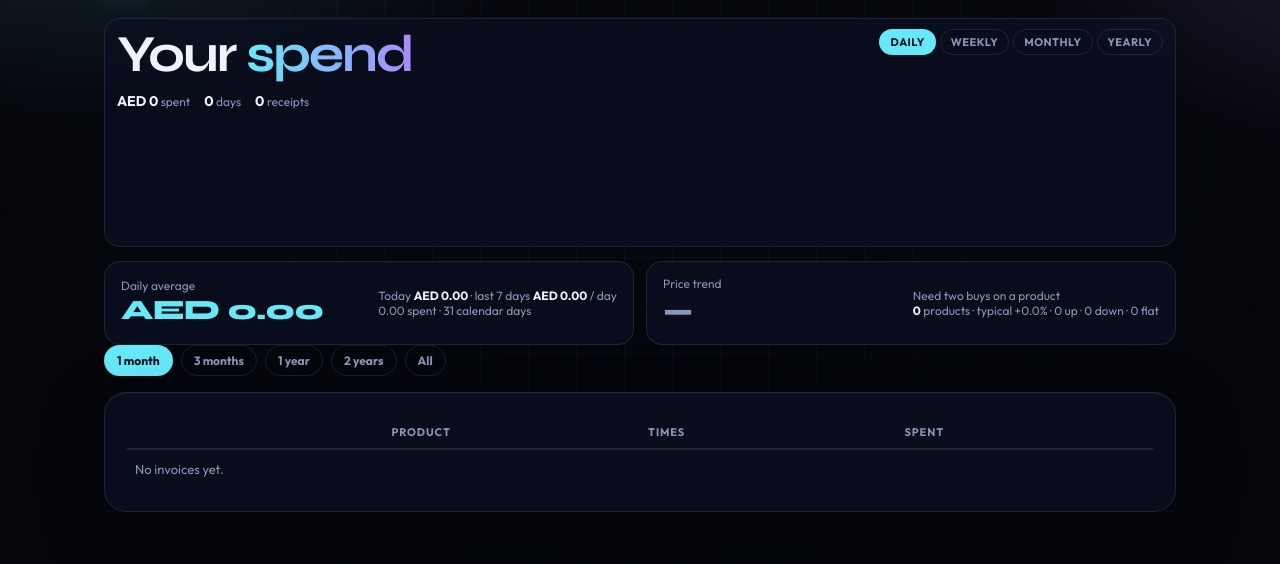
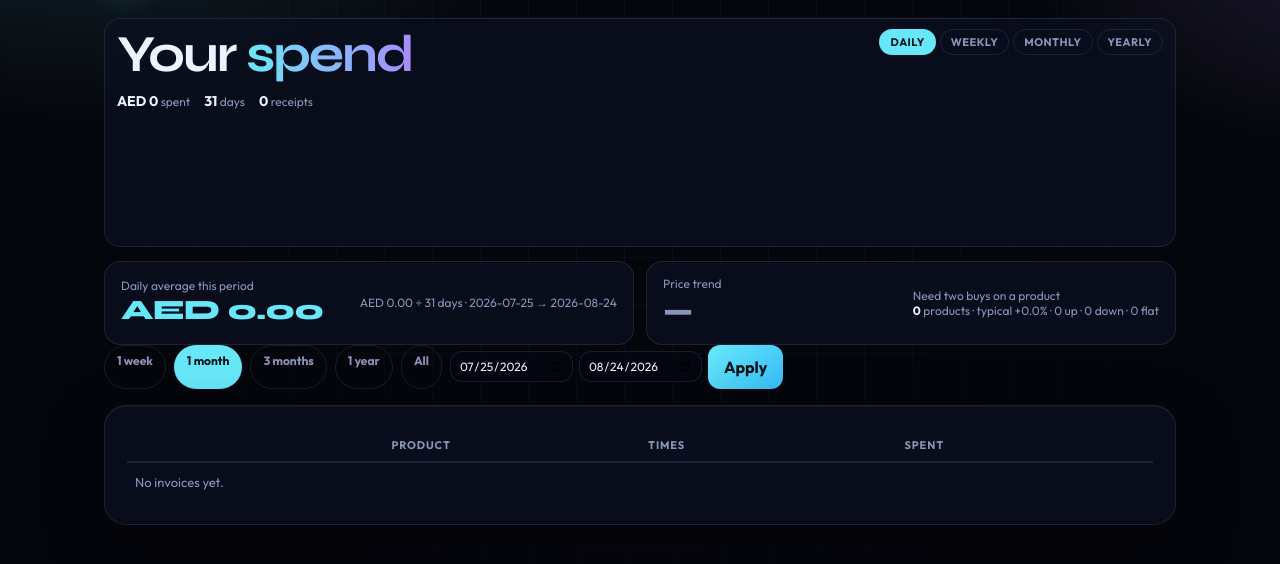
Before and after one commit to emrgim/bring-fast, a FastAPI app: page /dashboard?range=1m&grain=daily in a window 1280 px wide. Shown: the part 79-643 px from the top of the page. Run offline with FastAPI, Linux system fonts and the light colour scheme; the visitor is signed in with stand-in values (Sample User, id 1); data comes from the database, SQL or seed files in the repository; data that the repository does not hold is empty.

Commit message:
fix: daily average is spend of the selected period only
Hero figure is period total / calendar days. No today.
Range chips plus custom dates: week, month, year, or any interval.

```diff
--- a/bring_fast/__init__.py
+++ b/bring_fast/__init__.py
@@ -1,2 +1,2 @@
 """Bring Fast."""
-__version__ = "1.5.18"
+__version__ = "1.5.19"
--- a/bring_fast/app.py
+++ b/bring_fast/app.py
@@ -234,7 +234,13 @@
 
 
 @app.get("/dashboard", response_class=HTMLResponse)
-def spend_home(request: Request, range: str = "1m", grain: str = "monthly"):
+def spend_home(
+    request: Request,
+    range: str = "1m",
+    start: str = "",
+    end: str = "",
+    grain: str = "monthly",
+):
     user = current_user(request)
     if not user:
         return RedirectResponse("/login?mode=signin&next=/dashboard", status_code=303)
@@ -243,8 +249,7 @@
         if rec and rec.get("path") == "/dashboard" and rec.get("query"):
             return RedirectResponse("/dashboard?" + rec["query"], status_code=303)
     grain = grain if grain in purchases.GRAINS else "monthly"
-    range_key = range if range in purchases.RANGES else "1m"
-    since, until, range_key = purchases.resolve_window(user["id"], range_key)
+    since, until, range_key = purchases.resolve_window(user["id"], range, start, end)
     raw_days = purchases.daily_spend(user["id"], since=since, until=until)
     days = purchases.bucket_series(raw_days, grain)
     if grain == "daily" and len(days) > 60:
@@ -264,15 +269,17 @@
             "days_json": json.dumps(days),
             "dash_spend": snap["total"],
             "dash_receipts": snap["receipts"],
-            "dash_days": snap["shop_days"],
+            "dash_days": snap["calendar_days"],
             "daily_avg": snap["daily_avg"],
             "calendar_days": snap["calendar_days"],
-            "today_spend": snap["today"],
-            "week_avg": snap["week_avg"],
+            "range_start": since or "",
+            "range_end": until.isoformat(),
             "products": top,
             "trend": trend,
             "grain": grain,
             "range": range_key,
+            "start": start or (since or ""),
+            "end": end or until.isoformat(),
         },
     )
 
--- a/bring_fast/templates/base.html
+++ b/bring_fast/templates/base.html
@@ -294,7 +294,7 @@
       }
       .filters::-webkit-scrollbar { display:none; }
       .filters a { flex:0 0 auto; padding:10px 14px; font-size:13px; }
-      .filters form { display:none; }
+      .filters form { display:flex; }
       .grain { flex-wrap:nowrap; overflow-x:auto; }
       .dash-kpis { gap:10px; font-size:12px; }
       .dash-kpis b { font-size:16px; display:block; }
--- a/bring_fast/templates/home.html
+++ b/bring_fast/templates/home.html
@@ -12,7 +12,7 @@
     </div>
     <div class="grain">
       {% for key, label in [('daily','Daily'),('weekly','Weekly'),('monthly','Monthly'),('yearly','Yearly')] %}
-      <a class="{% if grain==key %}on{% endif %}" href="/dashboard?range={{ range }}&grain={{ key }}">{{ label }}</a>
+      <a class="{% if grain==key %}on{% endif %}" href="/dashboard?range={{ range }}&grain={{ key }}{% if range=='custom' %}&start={{ start }}&end={{ end }}{% endif %}">{{ label }}</a>
       {% endfor %}
     </div>
   </div>
@@ -30,13 +30,12 @@
 <div class="widgets">
   <div class="trend daily-avg">
     <div>
-      <div class="who">Daily average</div>
+      <div class="who">Daily average this period</div>
       <div class="delta">AED {{ '%.2f'|format(daily_avg) }}</div>
     </div>
     <div class="who">
-      Today <b>AED {{ '%.2f'|format(today_spend) }}</b>
-      · last 7 days <b>AED {{ '%.2f'|format(week_avg) }}</b> / day<br/>
-      {{ '%.2f'|format(dash_spend) }} spent · {{ calendar_days }} calendar days
+      AED {{ '%.2f'|format(dash_spend) }} ÷ {{ calendar_days }} days
+      · {{ range_start }} → {{ range_end }}
     </div>
   </div>
   <div class="trend {{ trend.direction }}">
@@ -55,9 +54,16 @@
 {% endif %}
 
 <div class="filters">
-  {% for key, label in [('1m','1 month'),('3m','3 months'),('1y','1 year'),('2y','2 years'),('all','All')] %}
+  {% for key, label in [('1w','1 week'),('1m','1 month'),('3m','3 months'),('1y','1 year'),('all','All')] %}
   <a class="{% if range==key %}on{% endif %}" href="/dashboard?range={{ key }}&grain={{ grain }}">{{ label }}</a>
   {% endfor %}
+  <form method="get" action="/dashboard">
+    <input type="hidden" name="grain" value="{{ grain }}"/>
+    <input type="hidden" name="range" value="custom"/>
+    <input type="date" name="start" value="{{ start }}"/>
+    <input type="date" name="end" value="{{ end }}"/>
+    <button type="submit">Apply</button>
+  </form>
 </div>
 
 <div class="mlist">
```
Also changed, not shown: tests/test_purchases.py (+2 -2 lines).
